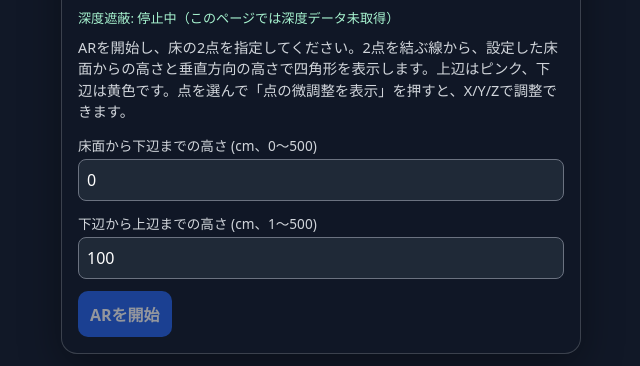
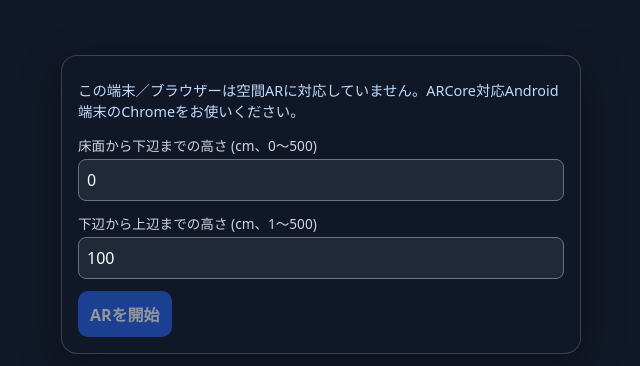
Before and after one commit to aiuex/arMisc, a plain HTML site: page index.html in a window 1280 px wide. Shown: the part 434-800 px from the top of the page, without its empty margins (319-959 px from the left). Drawn offline with nearby package versions, Linux system fonts and the light colour scheme.

Commit message:
Hide AR explanatory text
Co-authored-by: Copilot <223556219+Copilot@users.noreply.github.com>

```diff
--- a/index.html
+++ b/index.html
@@ -16,6 +16,18 @@
 
     * {
       box-sizing: border-box;
+    }
+
+    .visually-hidden {
+      position: absolute;
+      width: 1px;
+      height: 1px;
+      padding: 0;
+      margin: -1px;
+      overflow: hidden;
+      clip: rect(0, 0, 0, 0);
+      white-space: nowrap;
+      border: 0;
     }
 
     body {
@@ -216,10 +228,10 @@
 </head>
 <body>
   <main id="overlay" class="panel">
-    <h1>床の2点から垂直面を配置</h1>
+    <h1 class="visually-hidden">床の2点から垂直面を配置</h1>
     <p id="status" role="status" aria-live="polite">対応状況を確認しています…</p>
-    <p id="depth-status" role="status" aria-live="polite">深度遮蔽: 停止中（このページでは深度データ未取得）</p>
-    <p id="instructions">ARを開始し、床の2点を指定してください。2点を結ぶ線から、設定した床面からの高さと垂直方向の高さで四角形を表示します。上辺はピンク、下辺は黄色です。点を選んで「点の微調整を表示」を押すと、X/Y/Zで調整できます。</p>
+    <p id="depth-status" class="visually-hidden" role="status" aria-live="polite">深度遮蔽: 停止中（このページでは深度データ未取得）</p>
+    <p id="instructions" class="visually-hidden">ARを開始し、床の2点を指定してください。2点を結ぶ線から、設定した床面からの高さと垂直方向の高さで四角形を表示します。上辺はピンク、下辺は黄色です。点を選んで「点の微調整を表示」を押すと、X/Y/Zで調整できます。</p>
     <section id="dimensions-panel" hidden aria-label="ARの寸法設定">
       <div class="quick-look-controls">
         <label for="base-height">床面から下辺までの高さ (cm、0〜500)</label>
@@ -231,7 +243,7 @@
       </div>
     </section>
     <section id="quick-look-panel" hidden aria-label="iPhoneのAR Quick Look">
-      <p>上辺と下辺の長さを入力して、高さ100cmの四角形を作成します。上辺はピンク、下辺は水色です。AR Quick Lookで配置後に位置や向きを調整できます。</p>
+      <p class="visually-hidden">上辺と下辺の長さを入力して、高さ100cmの四角形を作成します。上辺はピンク、下辺は水色です。AR Quick Lookで配置後に位置や向きを調整できます。</p>
       <div class="quick-look-controls">
         <label for="quick-look-length">上辺・下辺の長さ (cm、1〜500)</label>
         <input id="quick-look-length" type="number" min="1" max="500" step="1" value="100">
@@ -246,7 +258,7 @@
       <button id="toggle-fine-adjustment" class="secondary" type="button" aria-controls="fine-adjustment" aria-expanded="false" hidden>点の微調整を表示</button>
     </div>
     <section id="fine-adjustment" class="fine-adjustment" hidden aria-label="選択点の微調整">
-      <p>選択点のタップ位置からの移動量（cm）。X/Zは面に沿う方向、Yは面の法線方向です。±ボタンは1mm刻み。</p>
+      <p class="visually-hidden">選択点のタップ位置からの移動量（cm）。X/Zは面に沿う方向、Yは面の法線方向です。±ボタンは1mm刻み。</p>
       <div class="axis-controls">
         <div class="axis-control">
           <label for="offset-x">X (cm)</label>
```
